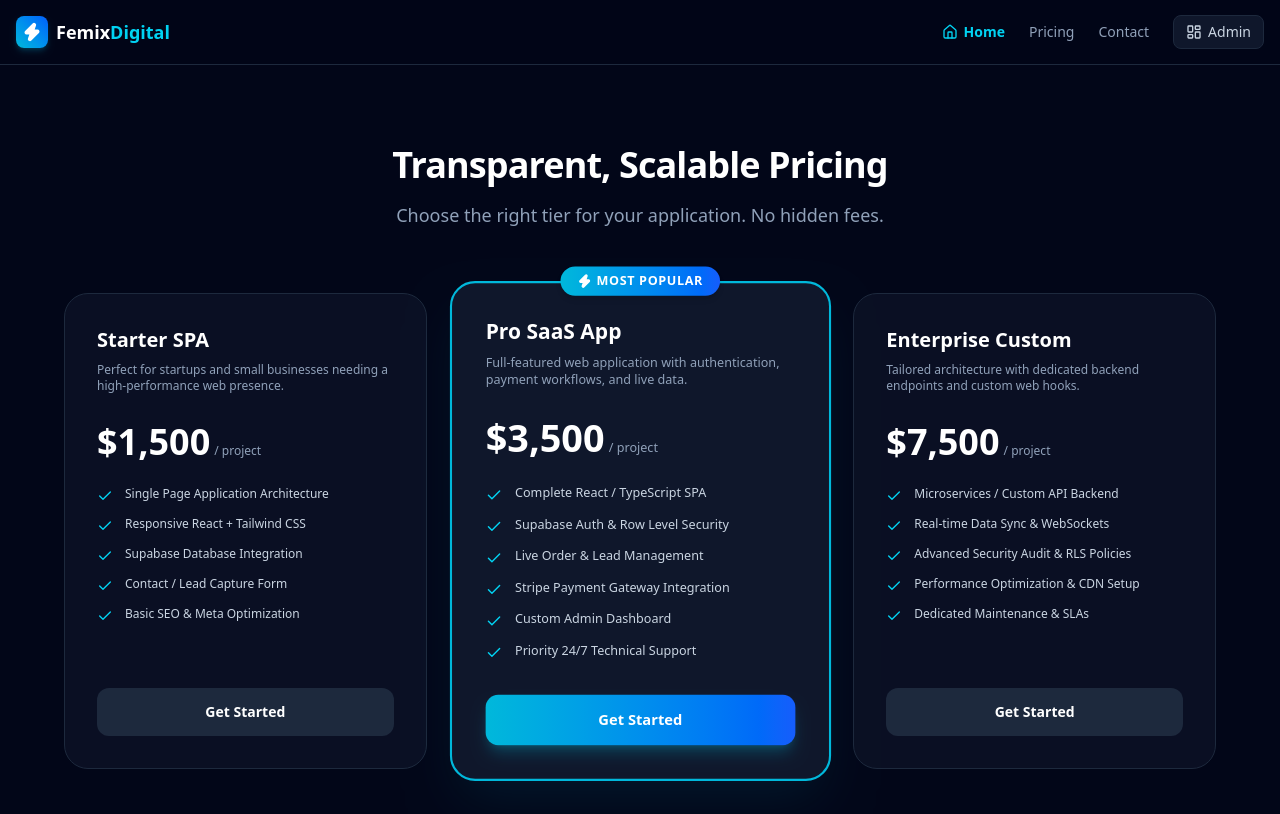
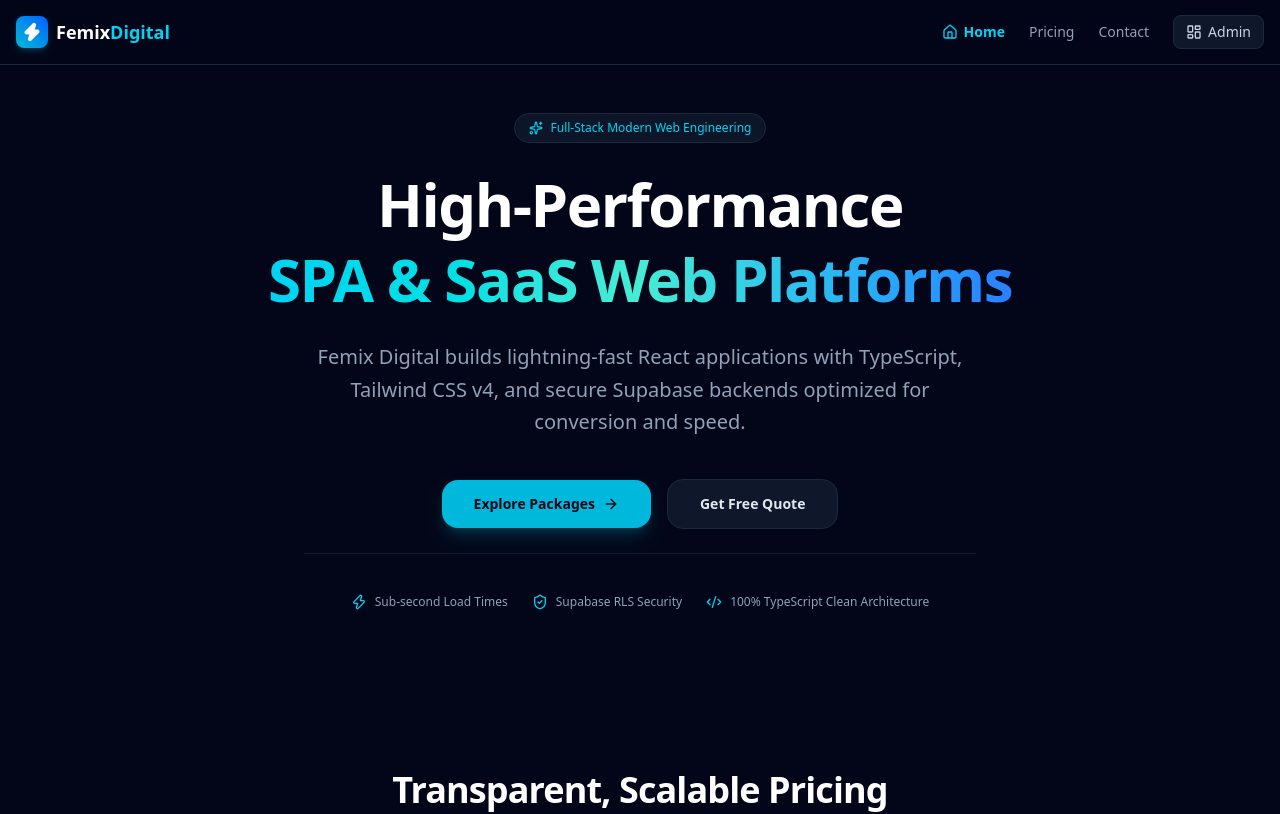
Before and after one commit to femixdigital/femix-web-dev, a React (Vite) app: page / in a window 1280 px wide. Shown: the top 814 px of the page. Built offline with nearby package versions, Linux system fonts and the light colour scheme.

Commit message:
feat: add Hero component with CTA and features to Home page

```diff
--- /dev/null
+++ b/src/components/Hero.tsx
@@ -0,0 +1,62 @@
+import React from 'react';
+import { ArrowRight, ShieldCheck, Zap, Code2, Sparkles } from 'lucide-react';
+
+export const Hero: React.FC = () => {
+  return (
+    <section className="relative pt-8 pb-12 overflow-hidden">
+      {/* Background glow effects */}
+      <div className="absolute top-1/2 left-1/2 -translate-x-1/2 -translate-y-1/2 w-[500px] h-[300px] bg-cyan-500/10 blur-[120px] rounded-full pointer-events-none -z-10" />
+
+      <div className="text-center max-w-4xl mx-auto space-y-6">
+        <div className="inline-flex items-center space-x-2 bg-slate-900/90 border border-slate-800 text-cyan-400 text-xs px-3.5 py-1.5 rounded-full shadow-inner">
+          <Sparkles className="w-3.5 h-3.5" />
+          <span>Full-Stack Modern Web Engineering</span>
+        </div>
+
+        <h1 className="text-4xl sm:text-6xl font-black text-white tracking-tight leading-tight">
+          High-Performance <br className="hidden sm:inline" />
+          <span className="bg-gradient-to-r from-cyan-400 via-teal-300 to-blue-500 bg-clip-text text-transparent">
+            SPA & SaaS Web Platforms
+          </span>
+        </h1>
+
+        <p className="text-slate-400 text-base sm:text-xl max-w-2xl mx-auto leading-relaxed">
+          Femix Digital builds lightning-fast React applications with TypeScript, Tailwind CSS v4, and secure Supabase backends optimized for conversion and speed.
+        </p>
+
+        <div className="flex flex-col sm:flex-row items-center justify-center gap-4 pt-4">
+          <a
+            href="#pricing"
+            className="w-full sm:w-auto inline-flex items-center justify-center space-x-2 bg-cyan-500 hover:bg-cyan-400 text-slate-950 font-bold px-8 py-3.5 rounded-2xl shadow-lg shadow-cyan-500/20 transition-all duration-200 text-sm"
+          >
+            <span>Explore Packages</span>
+            <ArrowRight className="w-4 h-4" />
+          </a>
+          <a
+            href="#contact"
+            className="w-full sm:w-auto inline-flex items-center justify-center space-x-2 bg-slate-900 hover:bg-slate-800 text-slate-200 font-semibold px-8 py-3.5 rounded-2xl border border-slate-800 transition-all duration-200 text-sm"
+          >
+            <span>Get Free Quote</span>
+          </a>
+        </div>
+
+        <div className="pt-10 flex flex-wrap items-center justify-center gap-6 text-xs text-slate-400 border-t border-slate-800/60 max-w-2xl mx-auto">
+          <div className="flex items-center space-x-2">
+            <Zap className="w-4 h-4 text-cyan-400" />
+            <span>Sub-second Load Times</span>
+          </div>
+          <div className="flex items-center space-x-2">
+            <ShieldCheck className="w-4 h-4 text-cyan-400" />
+            <span>Supabase RLS Security</span>
+          </div>
+          <div className="flex items-center space-x-2">
+            <Code2 className="w-4 h-4 text-cyan-400" />
+            <span>100% TypeScript Clean Architecture</span>
+          </div>
+        </div>
+      </div>
+    </section>
+  );
+};
+
+export default Hero;
--- a/src/pages/Home.tsx
+++ b/src/pages/Home.tsx
@@ -1,4 +1,5 @@
 import React, { useState } from 'react';
+import { Hero } from '../components/Hero';
 import { Pricing } from '../components/Pricing';
 import { Testimonials } from '../components/Testimonials';
 import { FAQ } from '../components/FAQ';
@@ -16,12 +17,15 @@ export const Home: React.FC = () => {
   };
 
   return (
-    <div className="space-y-20 pb-16 pt-8 container mx-auto px-4">
-      <Pricing onSelectPackage={handleSelectPackage} />
+    <div className="space-y-16 pb-16 pt-4 container mx-auto px-4">
+      <Hero />
+      <div id="pricing">
+        <Pricing onSelectPackage={handleSelectPackage} />
+      </div>
       <Testimonials />
       <FAQ />
 
-      <section id="contact" className="pt-10">
+      <section id="contact" className="pt-6">
         <ContactForm />
       </section>
 
```
